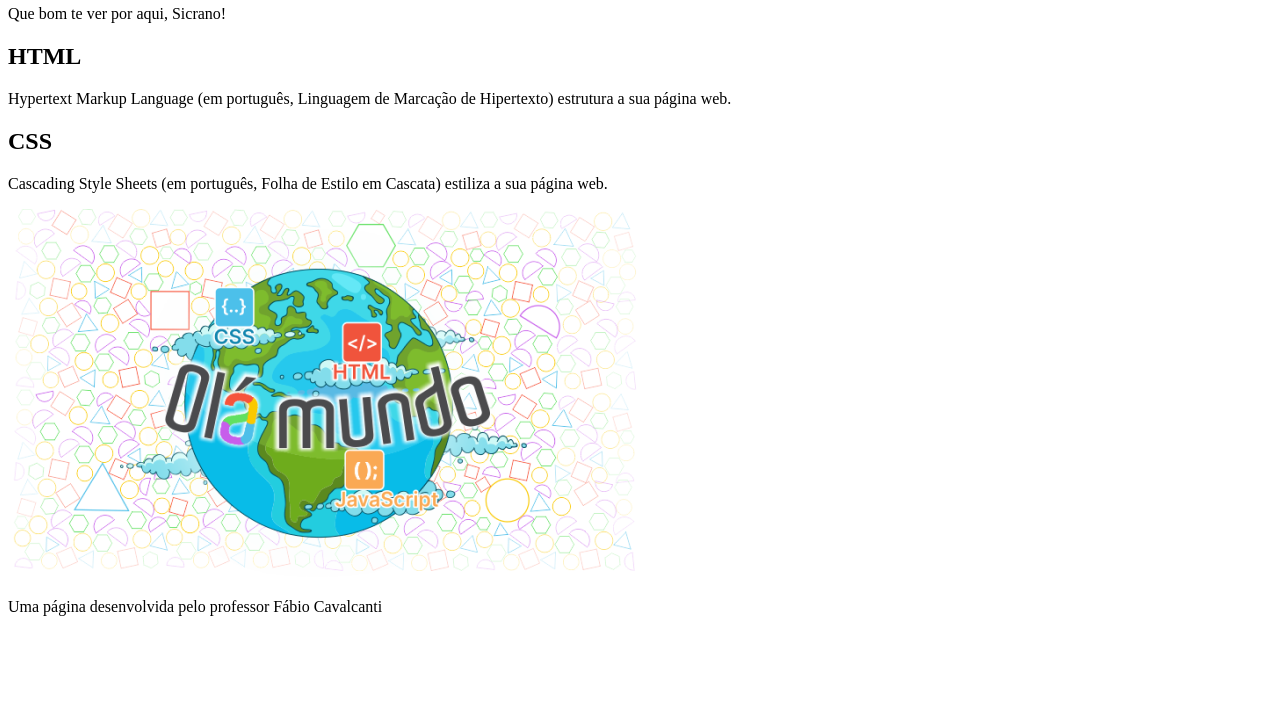
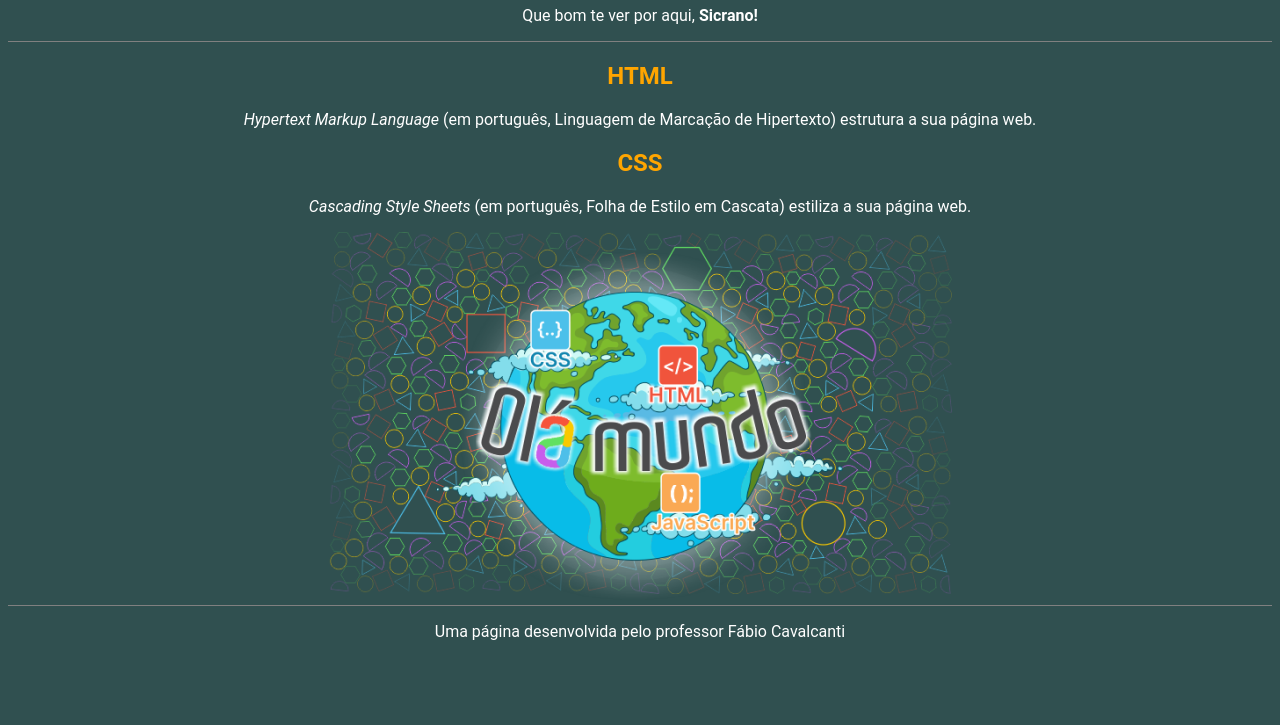
Before and after one commit to proffcavalcanti/Hello-World, a plain HTML site: page index.html in a window 1280 px wide. Shown: the part 75-800 px from the top of the page. Drawn offline with Linux system fonts and the light colour scheme.

Commit message:
Add files via upload

```diff
--- a/index.html
+++ b/index.html
@@ -4,20 +4,21 @@
     <meta charset="UTF-8">
     <meta name="viewport" content="width=device-width, initial-scale=1.0">
     <title>Hello World</title>
+    <link rel="stylesheet" href="style.css">
 </head>
 <body>
     <header>
         <h1>Hello World</h1>
-        <p>Que bom te ver por aqui, Sicrano!</p>
+        <p>Que bom te ver por aqui, <span id="nome-usuário"> Sicrano!</span></p>
 
     </header>
 
     <section>
         <h2>HTML</h2>
-        <P>Hypertext Markup Language (em português, Linguagem de Marcação de Hipertexto) estrutura a sua página web.</P>
+        <P><span class="texto-inglês">Hypertext Markup Language</span> (em português, Linguagem de Marcação de Hipertexto) estrutura a sua página web.</P>
 
         <h2>CSS</h2>
-        <P>Cascading Style Sheets (em português, Folha de Estilo em Cascata) estiliza a sua página web.</P>
+        <P><span class="texto-inglês">Cascading Style Sheets</span> (em português, Folha de Estilo em Cascata) estiliza a sua página web.</P>
 
         <img src="imagem/Olá mundo.png" alt="A imagem tem formato geométrico">
 
--- /dev/null
+++ b/style.css
@@ -0,0 +1,26 @@
+h2{
+    color: orange;
+}
+body {
+    background-color:#305050;
+    color:white;
+    font-family: Roboto;
+    text-align: center;
+
+}
+header{
+    border-bottom: 1px solid gray;
+
+}
+
+footer{
+    border-top: 1px solid gray;
+
+}
+
+#nome-usuário{
+    font-weight: bold;
+}
+.texto-inglês {
+    font-style: italic;
+}
```
